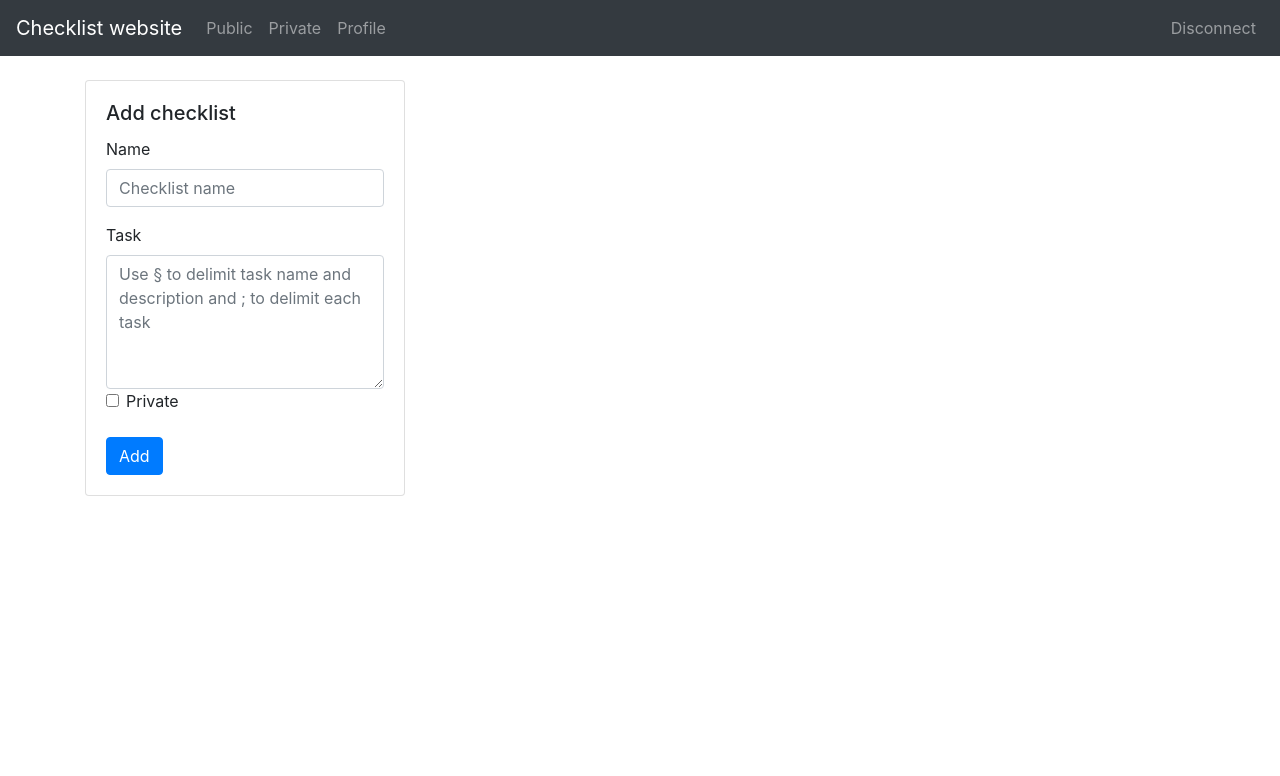
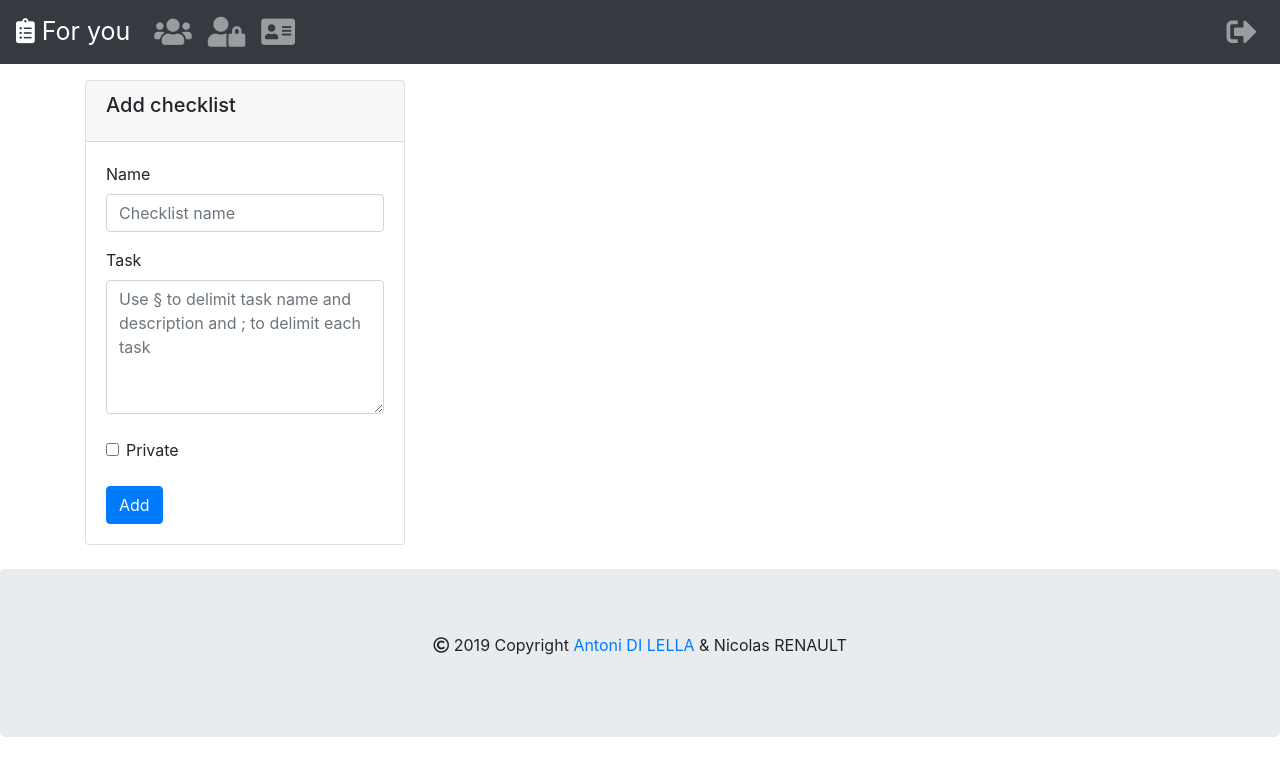
Before and after one commit to MateusFRz/todolist-manager, a PHP site: page / in a window 1280 px wide. Shown: the top 776 px of the page. Run offline with PHP 8.4, Linux system fonts and the light colour scheme; the visitor is signed in with stand-in values (Sample User, id 1); data that the repository does not hold is empty; some libraries are stand-ins or nearby versions.

Commit message:
fix bugs improve views

```diff
--- a/config/Validation.php
+++ b/config/Validation.php
@@ -57,7 +57,7 @@ class Validation {
      * @return boolean
      */
     public static function isAlphaNum($value) {
-        return preg_match("/^[a-zA-Z0-9 \-]+$/", $value);
+        return preg_match("/^[a-zA-Z0-9 \-.]+$/", $value);
     }
 
     /**
--- a/controller/FrontController.php
+++ b/controller/FrontController.php
@@ -26,7 +26,11 @@ class FrontController {
                 case "private":
                 case "logout":
                 case "login":
+                case "removeTask":
                 case "addChecklist":
+                case "changeTaskState":
+                case "removeChecklist":
+                case "modifyChecklist":
                 case "signup":
                     new UserController($action);
                     break;
--- a/model/ChecklistGateway.php
+++ b/model/ChecklistGateway.php
@@ -9,16 +9,17 @@ class ChecklistGateway {
     }
 
     public function findChecklistByUser($userID) {
-        $query = 'SELECT id,name,visible FROM checklist where id_user=:id_user;';
+        $query = 'SELECT id,name,visible FROM checklist where id_user=:id_user';
 
         $this->db->executeQuery($query, array(
                             ':id_user' => [$userID, PDO::PARAM_STR]
         ));
+
         return $this->db->getResults();
     }
 
     public function findChecklistByPublic($public) {
-        $query = 'SELECT id,name,visible FROM checklist where visible=:visible;';
+        $query = 'SELECT id,name,visible FROM checklist where visible=:visible';
 
         $this->db->executeQuery($query, array(
             ':visible' => [$public, PDO::PARAM_BOOL]
@@ -28,7 +29,7 @@ class ChecklistGateway {
     }
 
     public function updateChecklist($checklistID, Checklist $newChecklist) {
-        $query = 'UPDATE checklist SET name=:name, visible=:visible WHERE id=:id;';
+        $query = 'UPDATE checklist SET name=:name, visible=:visible WHERE id=:id';
 
         $this->db->executeQuery($query, array(
             ':name' => [$newChecklist->getName(), PDO::PARAM_STR],
@@ -38,8 +39,8 @@ class ChecklistGateway {
     }
 
     public function insertChecklist(Checklist $checklist, $userID) {
-        $query = "INSERT INTO checklist(id, name, visible, id_user) VALUES (:id, :name, :visible, :userID)";
-
+        $query = 'INSERT INTO checklist(id, name, visible, id_user) VALUES (:id, :name, :visible, :userID)';
+        echo "2 - ".$userID;
         $this->db->executeQuery($query, array(
            ':id' => [$checklist->getId(), PDO::PARAM_STR],
            ':name' => [$checklist->getName(), PDO::PARAM_STR],
@@ -51,10 +52,11 @@ class ChecklistGateway {
     public function deleteChecklist($checklistID) {
         $tasks = Model::findTaskByChecklistID($checklistID);
 
-        foreach ($tasks as $task)
-            Model::deleteTask($task->getID());
+        if(!empty($tasks))
+            foreach ($tasks as $task)
+                Model::deleteTask($task->getID());
 
-        $query = 'DELETE FROM checklist WHERE id = :id;';
+        $query = 'DELETE FROM checklist WHERE id = :id';
         $this->db->executeQuery($query, array(
             ':id' => [$checklistID, PDO::PARAM_STR]
         ));
--- a/model/Model.php
+++ b/model/Model.php
@@ -7,10 +7,11 @@ class Model {
         $checklists = [];
 
         $checkGT = new ChecklistGateway(new Connection($dsn, $user, $password));
-        $results= $checkGT->findChecklistByUser($userID);
+        $results = $checkGT->findChecklistByUser($userID);
 
-        if (empty($result))
+        if (empty($results))
             return null;
+
 
         foreach ($results as $checklist) {
             $tasks = Model::findTaskByChecklistID($checklist['id']);
@@ -115,6 +116,13 @@ class Model {
         $taskGT->deleteTask($taskID);
     }
 
+    public static function changeTaskState($taskID) {
+        global $dsn, $user, $password;
+
+        $taskGT = new TaskGateway(new Connection($dsn, $user, $password));
+        $taskGT->changeTaskState($taskID);
+    }
+
     public static function findUserByID($userID) {
         global $dsn, $user, $password;
 
--- a/view/pageContent/addChecklist.php
+++ b/view/pageContent/addChecklist.php
@@ -1,7 +1,9 @@
 <div class="col-4">
     <div class="card" style="width: 20rem;">
+        <div class="card-header">
+            <h5 class="card-title">Add checklist</h5>
+        </div>
         <div class="card-body">
-            <h5 class="card-title">Add checklist</h5>
             <form method="post">
                 <div class="form-group">
                     <label for="name">Name</label>
@@ -13,6 +15,7 @@
                     <textarea rows="5" class="form-control" name="tasks" id="tasks" placeholder="Use § to delimit task name and description and ; to delimit each task"></textarea>
                 </div>
                 <?php if(isset($_SESSION['login'])):?>
+                 <br>
                 <div class="form-check">
                     <input type="checkbox" class="form-check-input" id="public" name="public" value="yes">
                     <label class="form-check-label" for="public">Private</label>
--- a/view/pageContent/body.php
+++ b/view/pageContent/body.php
@@ -2,7 +2,6 @@
 <?php require_once "navbar.php" ?>
 
 <div class="container">
-
     <?php
         require_once "taskView.php";
     ?>
--- a/view/pageContent/footer.php
+++ b/view/pageContent/footer.php
@@ -1,5 +1,6 @@
-<?php /*<footer class="jumbotron text-center fixed-bottom">
-    © 2019 Copyright: <a target="_blank" href="https://fr-phonix.fr"> Antoni DI LELLA</a> & Nicolas RENAULT
-    </div>
-</footer>*/ ?>
+<br/>
+<footer class="jumbotron align-bottom">
+    <p class="text-center"><i class="far fa-copyright"></i> 2019 Copyright <a target="_blank" href="https://fr-phonix.fr"> Antoni DI LELLA</a> & Nicolas RENAULT</p>
+</footer>
+
 </html>
--- a/view/pageContent/header.php
+++ b/view/pageContent/header.php
@@ -2,7 +2,7 @@
 <html lang="fr">
 <head>
     <meta charset="UTF-8">
-    <title>Site de gestions de tâches</title>
+    <title>Check this for you</title>
 
     <link rel="stylesheet" href="view/css/bootstrap.min.css"/>
     <link rel="stylesheet" href="view/css/bootstrap-grid.min.css"/>
@@ -18,7 +18,8 @@
 
 
 <?php
+require_once "navbar.php";
+
 if (!empty($errors) || !empty($successes))
     require_once "alert.php";
-    require_once "navbar.php";
 ?>
--- a/view/pageContent/navbar.php
+++ b/view/pageContent/navbar.php
@@ -3,16 +3,17 @@
 if (!isset($_SESSION['login'])):
 ?>
 <nav class="navbar navbar-expand-md navbar-dark bg-dark fixed-top">
-    <a class="navbar-brand" href="?action=publicPage">Checklist website</a>
+
+    <a class="navbar-brand" href="?action=publicPage" style="font-size: 25px;"><span class="fas fa-clipboard-list"></span   > For you</a>
     <div class="collapse navbar-collapse">
         <ul class="navbar-nav mr-auto">
             <li class="nav-item">
-                <a class="nav-link" href="?action=publicPage">Public</a>
+                <a class="nav-link fas fa-users  btn-lg" style="font-size: 30px;" href="?action=publicPage" title="Public"></a>
             </li>
         </ul>
         <ul class="navbar-nav ml-auto">
             <li class="nav-item">
-                <a class="nav-link" href="?action=loginPage">Connexion</a>
+                <a class="nav-link fas fa-sign-in-alt" style="font-size: 30px;" href="?action=loginPage" title="Connection"></a>
             </li>
         </ul>
     </div>
@@ -21,22 +22,22 @@ if (!isset($_SESSION['login'])):
 <?php else: ?>
 
 <nav class="navbar navbar-expand-md navbar-dark bg-dark fixed-top">
-    <a class="navbar-brand" href="?action=publicPage">Checklist website</a>
+    <a class="navbar-brand" href="?action=publicPage" style="font-size: 25px;"><span class="fas fa-clipboard-list"></span   > For you</a>
     <div class="collapse navbar-collapse">
         <ul class="navbar-nav mr-auto">
             <li class="nav-item">
-                <a class="nav-link" href="?action=publicPage">Public</a>
+                <a class="nav-link fas fa-users" style="font-size: 30px;" href="?action=publicPage" title="Public"></a>
             </li>
             <li class="nav-item">
-                <a class="nav-link" href="?action=private">Private</a>
+                <a class="nav-link fas fa-user-lock" style="font-size: 30px;" href="?action=private" title="Private"></a>
             </li>
             <li class="nav-item">
-                <a class="nav-link" href="?action=profile">Profile</a>
+                <a class="nav-link fas fa-address-card" style="font-size: 30px;" href="?action=profile" title="Profile"></a>
             </li>
         </ul>
         <ul class="navbar-nav ml-auto">
             <li class="nav-item">
-                <a class="nav-link" href="?action=logout">Disconnect</a>
+                <a class="fas fa-sign-out-alt nav-link" style="font-size: 30px;" href="?action=logout" title="Disconnection"></a>
             </li>
         </ul>
     </div>
--- a/view/pageContent/taskView.php
+++ b/view/pageContent/taskView.php
@@ -10,14 +10,36 @@
         <?php foreach ($checklists as $checklist): ?>
         <div class="col-4">
             <div class="card" style="width: 20rem;">
+                <div class="card-header">
+                    <form method="post">
+                        <h5 class="card-title"><?= $checklist->getName()."\n"?>
+                            <button type="submit" class="close text-danger" name="action" value="removeChecklist">
+                                <span class="fas fa-times" style="font-size: 20px; padding: 2px;"></span>
+                            </button>
+                            <button type="submit" class="close text-primary" name="action" value="modifyChecklist">
+                                <span class="fas fa-edit" style="font-size: 20px; padding: 2px;"></span>
+                            </button>
+                            <input type="hidden" name="checklistID" value="<?= $checklist->getID(); ?>">
+                        </h5>
+                    </form>
+                </div>
                 <div class="card-body">
-                    <h5 class="card-title"><?= $checklist->getName() ?></h5>
                     <ul class="list-unstyled">
                         <?php foreach ($checklist->getTasks() as $task): ?>
                             <li><?php echo ($task->isDone() ? "<i class=\"fas fa-check-circle\"></i><strike>" : "<i class=\"fas fa-times-circle\"></i>")
-                                    . " " . $task->getName() . " - " . $task->getDescription(); ?></strike></li>
+                                    . " " . $task->getName() . " - " . $task->getDescription(); ?></strike>
+                                <form method="post" class="text-right">
+                                    <button class="btn text-danger btn-sm" type="submit" name="action"
+                                            value="removeTask"><i class="fas fa-trash-alt"></i></button>
+                                    <button class="btn text-primary btn-lg" type="submit" name="action"
+                                            value="changeTaskState"><i class="fas fa-check-square"></i></button>
+                                    <input type="hidden" name="taskID" value="<?= $task->getID(); ?>">
+                                </form>
+                            </li>
+                            <div class="dropdown-divider"></div>
                         <?php endforeach; ?>
                     </ul>
+
                 </div>
             </div>
         </div>
--- a/view/profile.php
+++ b/view/profile.php
@@ -2,7 +2,8 @@
 
 require_once "pageContent/header.php";
 ?>
-<body class="container">
+    <body>
+    <div class="container">
         <fieldset disabled>
             <div class="input-group mb-3">
                 <div class="input-group-prepend">
@@ -18,7 +19,7 @@ require_once "pageContent/header.php";
             </div>
             <div class="input-group mb-3">
                 <div class="input-group-prepend">
-                <span class="input-group-text" >Surname</span>
+                    <span class="input-group-text">Surname</span>
                 </div>
                 <input type="text" class="form-control" value="<?= $_SESSION['user']->getSurname(); ?>">
             </div>
@@ -29,6 +30,7 @@ require_once "pageContent/header.php";
                 <input type="text" class="form-control" value="<?= $_SESSION['user']->getEmail(); ?>">
             </div>
         </fieldset>
+    </div>
     </body>
 <?php
 require_once "pageContent/footer.php";
```
Also changed, not shown: controller/UserController.php (+75 -3 lines), model/TaskGateway.php (+8 -0 lines), view/login.php (+4 -3 lines). Lines whose indentation alone changed are shown as unchanged.
